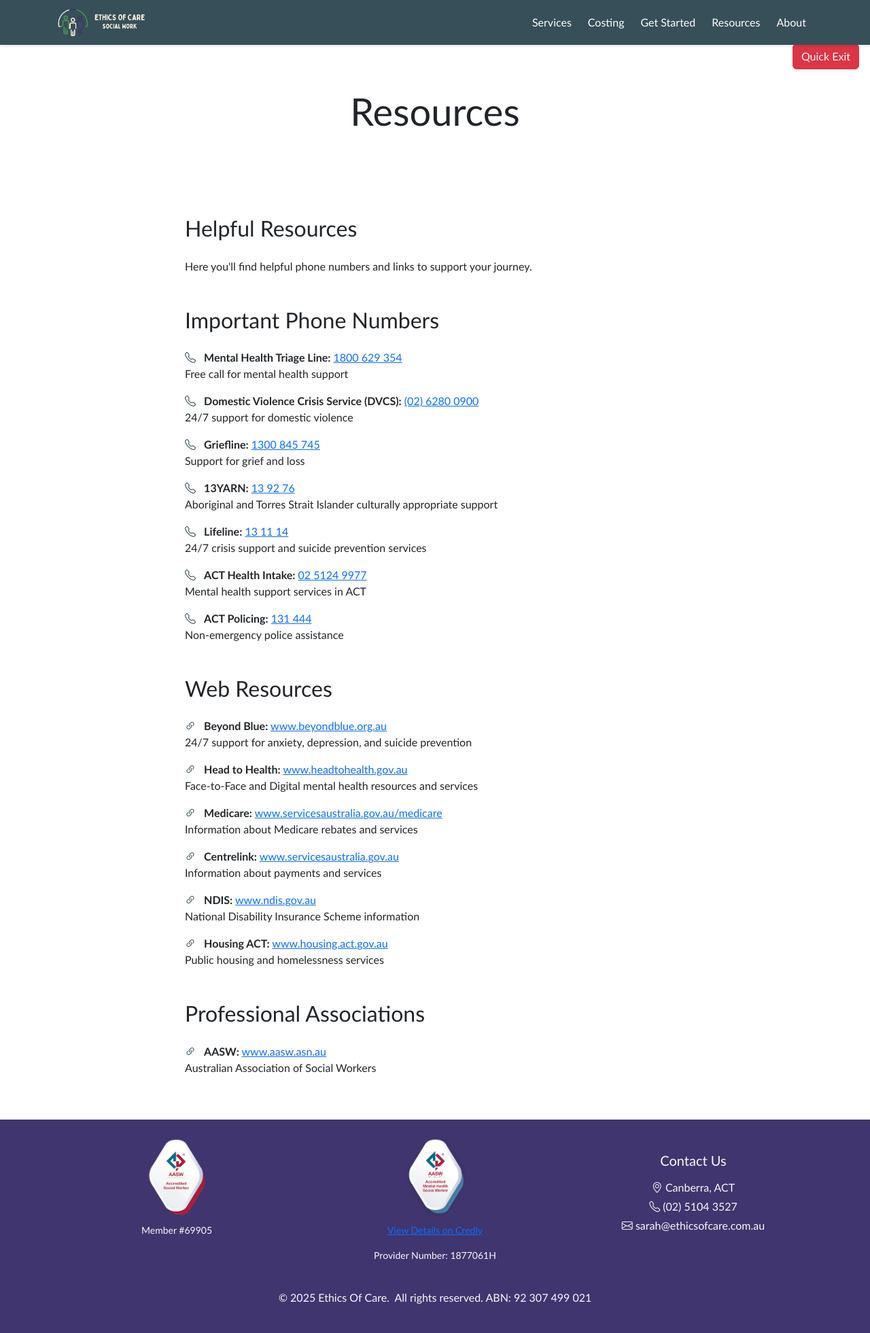
After one commit to axel-t81/ssws-privatepractice-website, a Django app: page /resources/ in a window 1280 px wide. The commit adds this page. Shown: the whole page at 68% size. Run offline with Django 4.2, Linux system fonts and the light colour scheme; some web fonts are replaced.

Commit message:
add page and rebate updates

```diff
--- a/core/urls.py
+++ b/core/urls.py
@@ -5,4 +5,5 @@ urlpatterns = [
     path('', views.home, name='home'),
     path('about/', views.about, name='about'),
     path('costing/', views.costing, name='costing'),
+    path('resources/', views.resources, name='resources'),
 ]
--- a/core/views.py
+++ b/core/views.py
@@ -46,3 +46,7 @@ def about(request):
 def costing(request):
     """Renders the costing page."""
     return render(request, 'costing.html')
+
+def resources(request):
+    """Renders the resources page."""
+    return render(request, 'resources.html')
--- a/templates/base.html
+++ b/templates/base.html
@@ -56,6 +56,9 @@
                         <a class="nav-link btn btn-outline-light" href="{% url 'home' %}#get-started">Get Started</a>
                     </li>
                     <li class="nav-item mx-1">
+                        <a class="nav-link btn btn-outline-light" href="{% url 'resources' %}">Resources</a>
+                    </li>
+                    <li class="nav-item mx-1">
                         <a class="nav-link btn btn-outline-light" href="{% url 'about' %}">About</a>
                     </li>
                 </ul>
--- a/templates/home.html
+++ b/templates/home.html
@@ -1,6 +1,5 @@
 {% extends 'base.html' %}
 {% load static %}
-{% load crispy_forms_tags %}
 
 {% block content %}
     <!-- Hero Section -->
--- /dev/null
+++ b/templates/resources.html
@@ -0,0 +1,107 @@
+{% extends 'base.html' %}
+{% load static %}
+
+{% block content %}
+    <!-- Resources Hero Section -->
+    <section class="bg-white py-5">
+        <div class="container">
+            <h1 class="display-4 text-center mb-4">Resources</h1>
+        </div>
+    </section>
+
+    <!-- Main Resources Content -->
+    <section class="py-5">
+        <div class="container">
+            <div class="row">
+                <div class="col-lg-8 mx-auto">
+                    <h2 class="mb-4">Helpful Resources</h2>
+                    <p>
+                        Here you'll find helpful phone numbers and links to support your journey.
+                    </p>
+
+                    <h2 class="mb-4 mt-5">Important Phone Numbers</h2>
+                    <ul class="list-unstyled">
+                        <li class="mb-3">
+                            <i class="bi bi-telephone me-2" style="color: #374f59;"></i>
+                            <strong>Mental Health Triage Line:</strong> <a href="tel:1800629354">1800 629 354</a>
+                            <br>Free call for mental health support
+                        </li>
+                        <li class="mb-3">
+                            <i class="bi bi-telephone me-2" style="color: #374f59;"></i>
+                            <strong>Domestic Violence Crisis Service (DVCS):</strong> <a href="tel:62800900">(02) 6280 0900</a>
+                            <br>24/7 support for domestic violence
+                        </li>
+                        <li class="mb-3">
+                            <i class="bi bi-telephone me-2" style="color: #374f59;"></i>
+                            <strong>Griefline:</strong> <a href="tel:1300845745">1300 845 745</a>
+                            <br>Support for grief and loss
+                        </li>
+                        <li class="mb-3">
+                            <i class="bi bi-telephone me-2" style="color: #374f59;"></i>
+                            <strong>13YARN:</strong> <a href="tel:139276">13 92 76</a>
+                            <br>Aboriginal and Torres Strait Islander culturally appropriate support
+                        </li>
+                        <li class="mb-3">
+                            <i class="bi bi-telephone me-2" style="color: #374f59;"></i>
+                            <strong>Lifeline:</strong> <a href="tel:131114">13 11 14</a>
+                            <br>24/7 crisis support and suicide prevention services
+                        </li>
+                        <li class="mb-3">
+                            <i class="bi bi-telephone me-2" style="color: #374f59;"></i>
+                            <strong>ACT Health Intake:</strong> <a href="tel:0251249977">02 5124 9977</a>
+                            <br>Mental health support services in ACT
+                        </li>
+                        <li class="mb-3">
+                            <i class="bi bi-telephone me-2" style="color: #374f59;"></i>
+                            <strong>ACT Policing:</strong> <a href="tel:131444">131 444</a>
+                            <br>Non-emergency police assistance
+                        </li>
+                    </ul>
+
+                    <h2 class="mb-4 mt-5">Web Resources</h2>
+                    <ul class="list-unstyled">
+                        <li class="mb-3">
+                            <i class="bi bi-link-45deg me-2" style="color: #374f59;"></i>
+                            <strong>Beyond Blue:</strong> <a href="https://www.beyondblue.org.au" target="_blank">www.beyondblue.org.au</a>
+                            <br>24/7 support for anxiety, depression, and suicide prevention
+                        </li>
+                        <li class="mb-3">
+                            <i class="bi bi-link-45deg me-2" style="color: #374f59;"></i>
+                            <strong>Head to Health:</strong> <a href="https://www.headtohealth.gov.au" target="_blank">www.headtohealth.gov.au</a>
+                            <br>Face-to-Face and Digital mental health resources and services
+                        </li>
+                        <li class="mb-3">
+                            <i class="bi bi-link-45deg me-2" style="color: #374f59;"></i>
+                            <strong>Medicare:</strong> <a href="https://www.servicesaustralia.gov.au/medicare" target="_blank">www.servicesaustralia.gov.au/medicare</a>
+                            <br>Information about Medicare rebates and services
+                        </li>
+                        <li class="mb-3">
+                            <i class="bi bi-link-45deg me-2" style="color: #374f59;"></i>
+                            <strong>Centrelink:</strong> <a href="https://www.servicesaustralia.gov.au" target="_blank">www.servicesaustralia.gov.au</a>
+                            <br>Information about payments and services
+                        </li>
+                        <li class="mb-3">
+                            <i class="bi bi-link-45deg me-2" style="color: #374f59;"></i>
+                            <strong>NDIS:</strong> <a href="https://www.ndis.gov.au" target="_blank">www.ndis.gov.au</a>
+                            <br>National Disability Insurance Scheme information
+                        </li>
+                        <li class="mb-3">
+                            <i class="bi bi-link-45deg me-2" style="color: #374f59;"></i>
+                            <strong>Housing ACT:</strong> <a href="https://www.housing.act.gov.au" target="_blank">www.housing.act.gov.au</a>
+                            <br>Public housing and homelessness services
+                        </li>
+                    </ul>
+
+                    <h2 class="mb-4 mt-5">Professional Associations</h2>
+                    <ul class="list-unstyled">
+                        <li class="mb-3">
+                            <i class="bi bi-link-45deg me-2" style="color: #374f59;"></i>
+                            <strong>AASW:</strong> <a href="https://www.aasw.asn.au" target="_blank">www.aasw.asn.au</a>
+                            <br>Australian Association of Social Workers
+                        </li>
+                    </ul>
+                </div>
+            </div>
+        </div>
+    </section>
+{% endblock %}
```
Also changed, not shown: core/forms.py (+3 -16 lines), sswsapp/settings.py (+0 -7 lines), templates/costing.html (+6 -5 lines).
